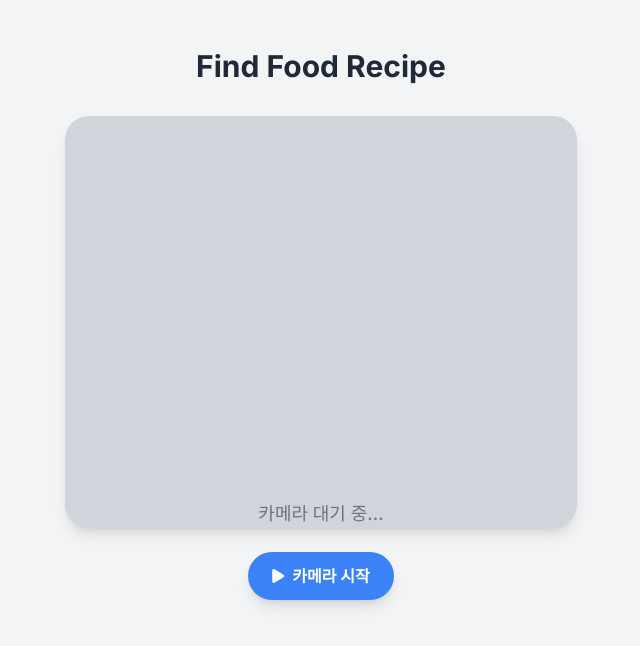
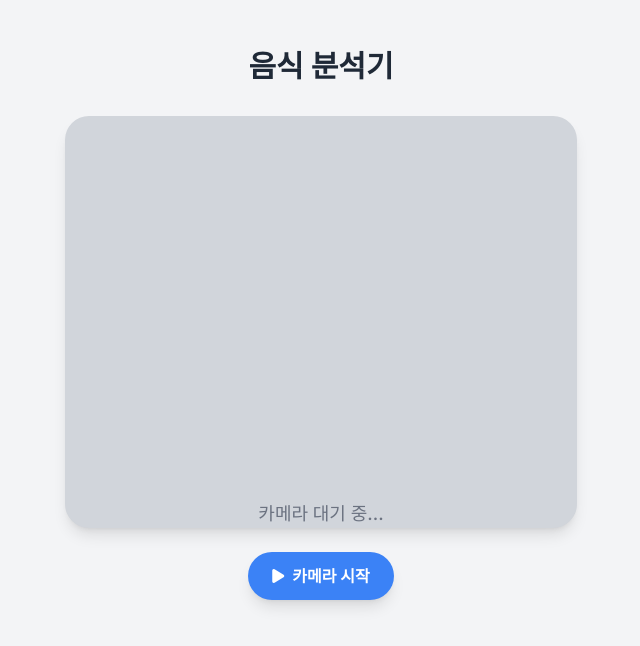
Before and after one commit to tyko1227/foodRecipes, a plain HTML site: page index.html in a window 1280 px wide. Shown: the whole page, without its empty margins (319-959 px from the left). Drawn offline with nearby package versions, Linux system fonts and the light colour scheme.

Commit message:
Add files via upload

```diff
--- a/index.html
+++ b/index.html
@@ -3,7 +3,7 @@
 <head>
   <meta charset="UTF-8">
   <meta name="viewport" content="width=device-width, initial-scale=1.0">
-  <title> Find Food Recipes </title>
+  <title>음식 분석 웹앱</title>
   <!-- Tailwind CSS CDN -->
   <script src="https://cdn.tailwindcss.com"></script>
   <!-- Google Fonts - Inter -->
@@ -38,7 +38,7 @@
 </head>
 <body class="bg-gray-100 p-4 min-h-screen flex flex-col items-center">
   <div class="w-full max-w-lg mx-auto">
-    <h1 class="text-3xl font-bold text-gray-800 text-center my-8">Find Food Recipe</h1>
+    <h1 class="text-3xl font-bold text-gray-800 text-center my-8">음식 분석기</h1>
 
     <!-- Camera Feed and UI -->
     <div class="video-container bg-gray-300 flex items-center justify-center mb-6 shadow-lg">
```
Also changed, not shown: 1 other file.
